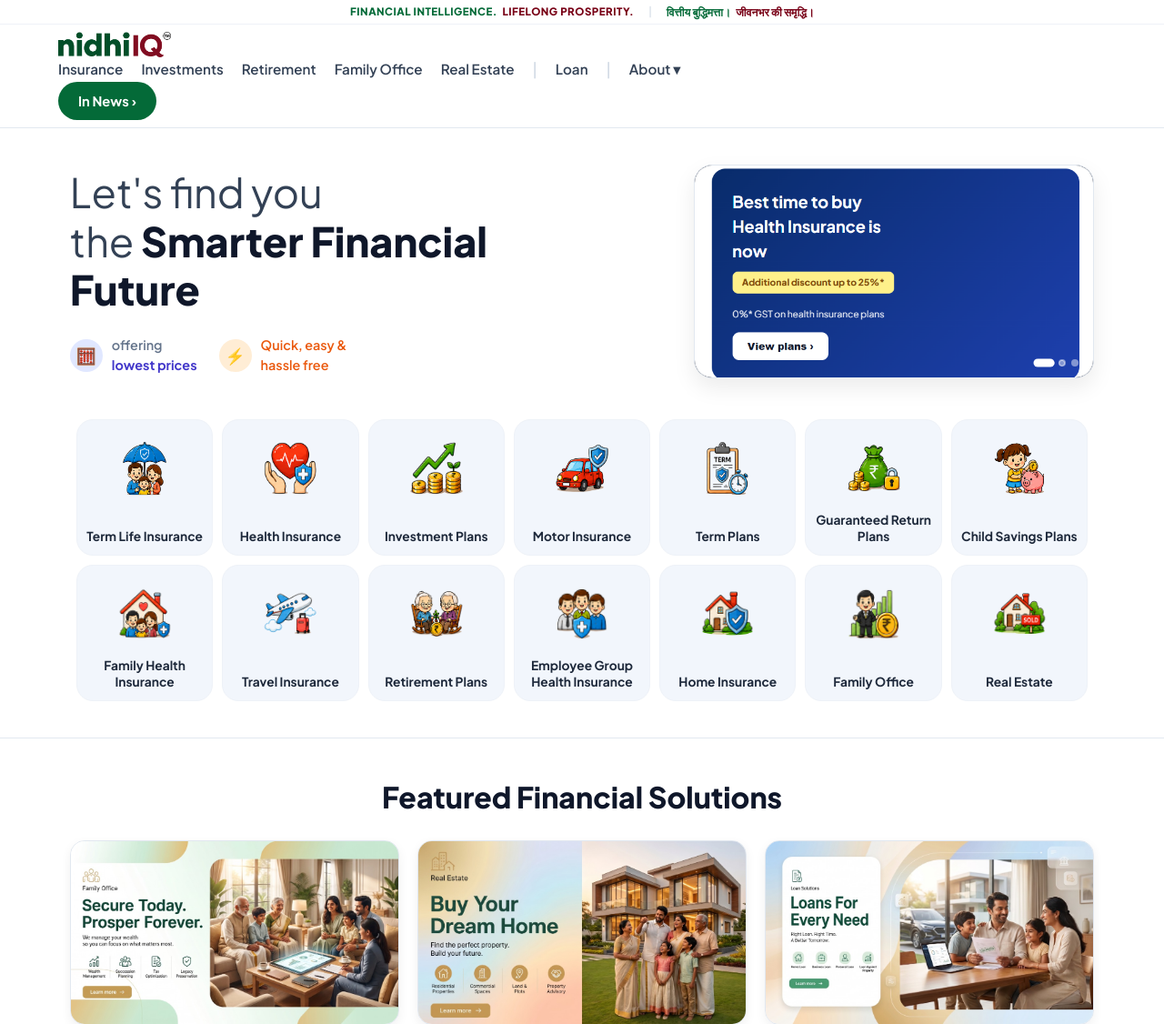
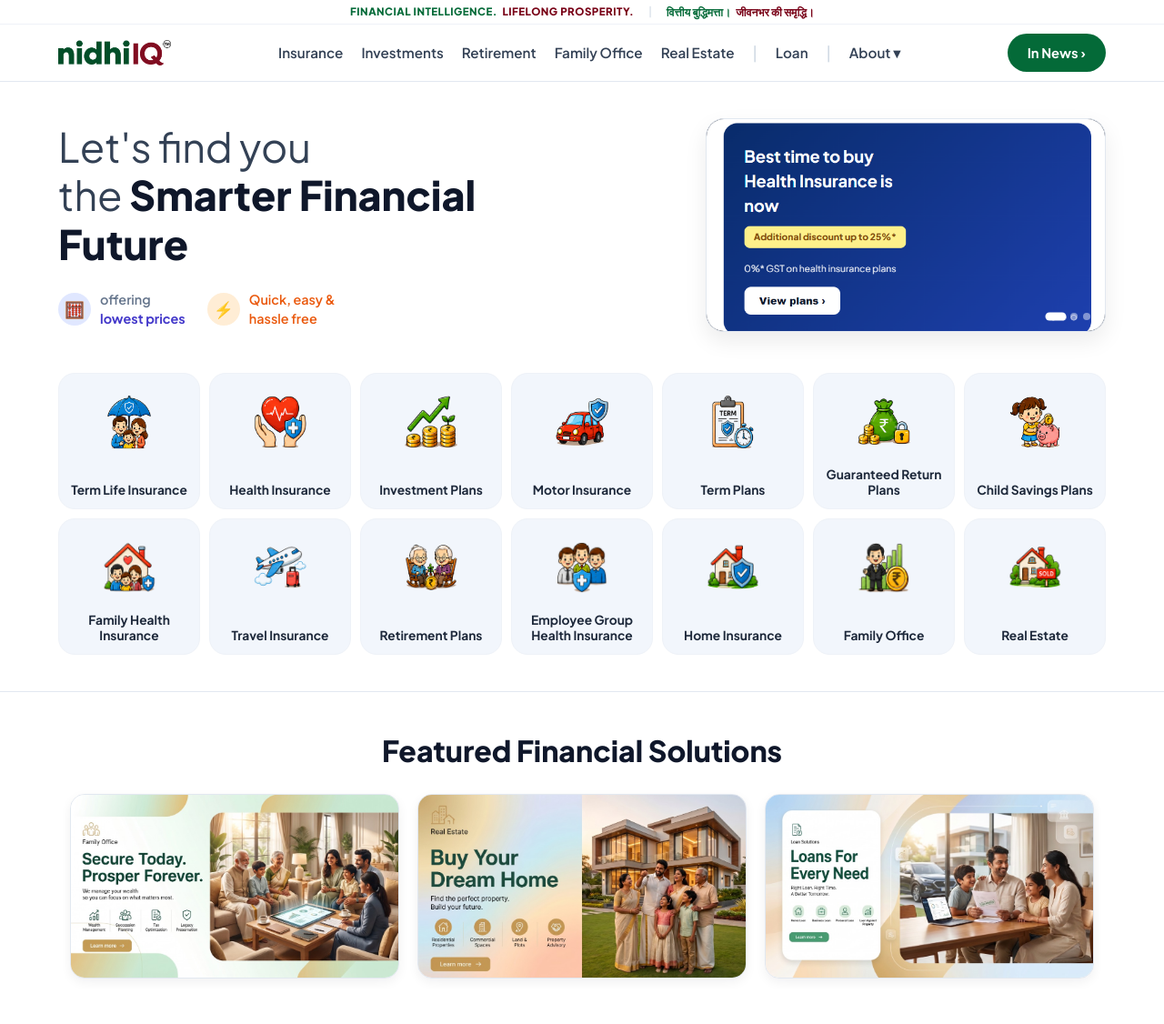
Before and after one commit to infonidhiiq/nidhiiq, a FastAPI app: page / in a window 1280 px wide. Shown: the top 1126 px of the page at 91% size. Run offline with FastAPI, Linux system fonts and the light colour scheme.

Commit message:
Unify alignment grid max-width 1350px for static/css/main.css

```diff
--- a/static/css/main.css
+++ b/static/css/main.css
@@ -26,13 +26,22 @@ body {
   overflow-x: hidden;
 }
 
+.nidhi-container {
+  max-width: 1350px;
+  width: 100%;
+  margin: 0 auto;
+  padding-left: 5%;
+  padding-right: 5%;
+  box-sizing: border-box;
+}
+
 /* Header Bar */
 .pb-top-bar {
   background: #ffffff;
   border-bottom: 1px solid #eef2f8;
   color: #1e293b;
   font-size: 0.85rem;
-  padding: 6px 6%;
+  padding: 6px 0;
   display: flex;
   justify-content: center;
   align-items: center;
@@ -47,13 +56,16 @@ body {
 .pb-navbar {
   background: #ffffff;
   border-bottom: 1px solid #e2e8f0;
-  padding: 8px 5%;
+  padding: 10px 0;
+  position: sticky;
+  top: 0;
+  z-index: 1000;
+}
+
+.pb-navbar-inner {
   display: flex;
   justify-content: space-between;
   align-items: center;
-  position: sticky;
-  top: 0;
-  z-index: 1000;
 }
 
 .pb-nav-menu {
@@ -78,7 +90,7 @@ body {
 .pb-hero-container {
   max-width: 1350px;
   margin: 0 auto;
-  padding: 40px 6% 30px;
+  padding: 40px 5% 30px;
   display: grid;
   grid-template-columns: 1.1fr 1fr;
   gap: 40px;
@@ -240,7 +252,7 @@ body {
   display: grid;
   grid-template-columns: repeat(7, 1fr);
   gap: 10px;
-  max-width: 1240px;
+  max-width: 1350px;
   margin: 15px auto 30px;
   padding: 0 5%;
 }
```
